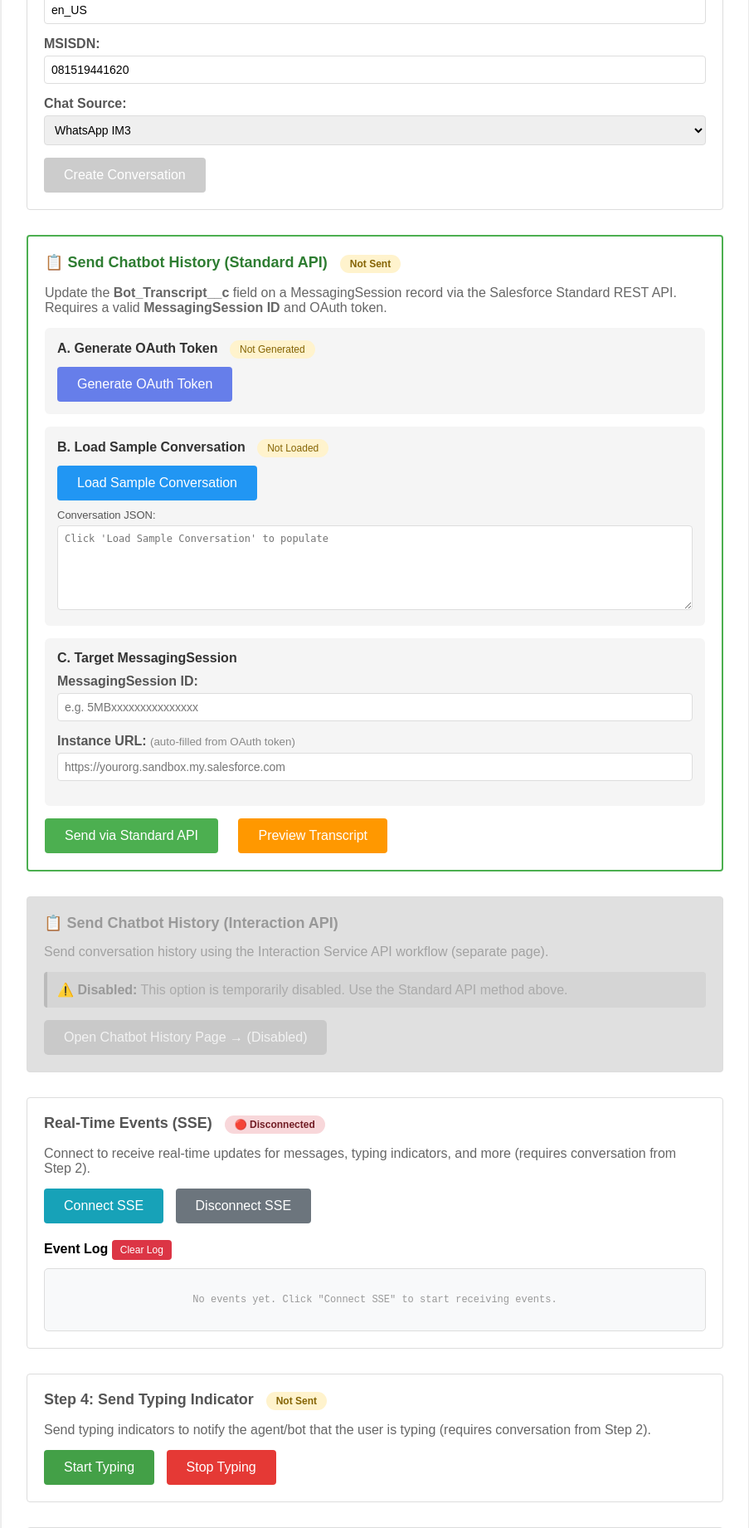
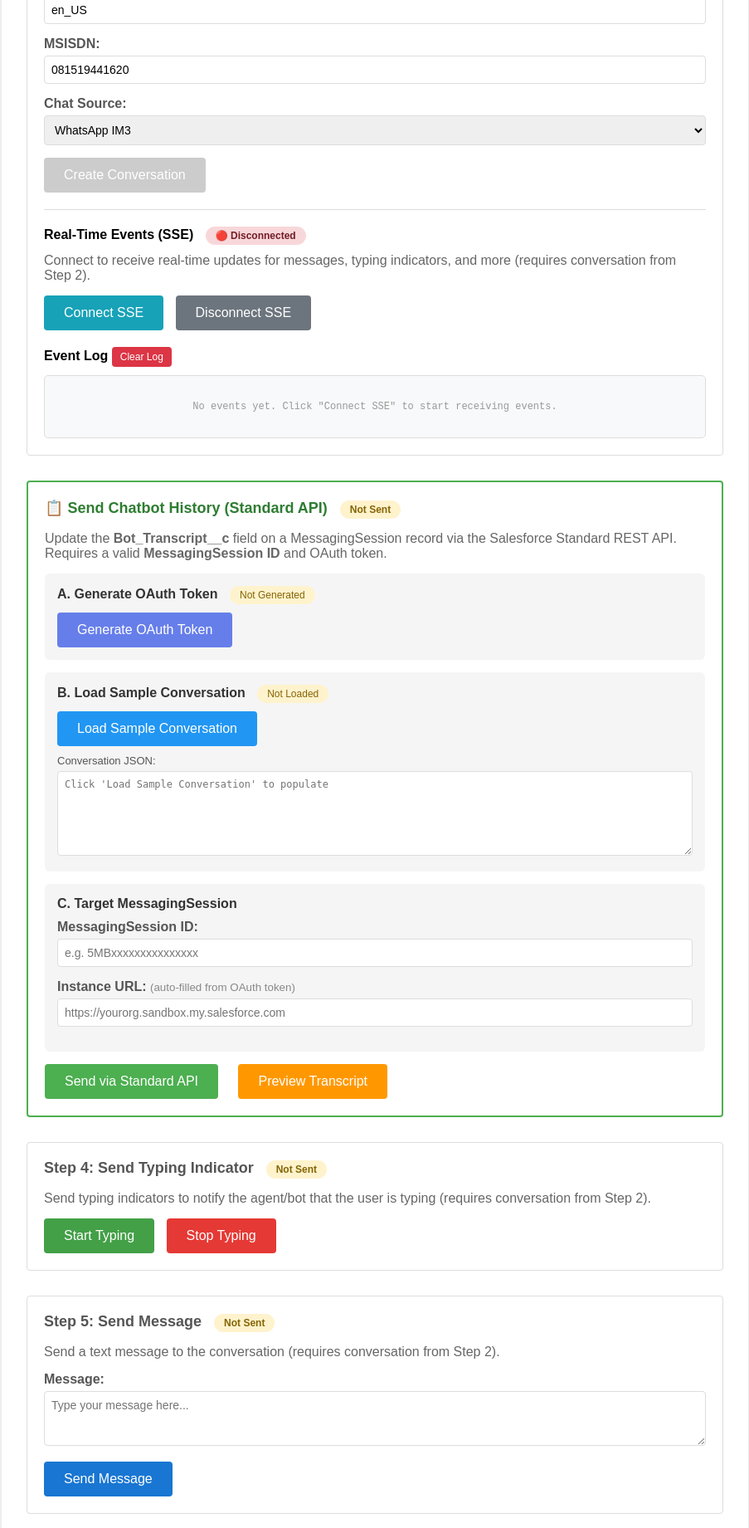
Before and after one commit to gokeel/salesforce-enhanced-chat-simulator, a Flask app: page / in a window 1280 px wide. Shown: the part 552-2393 px from the top of the page at 83% size, without its empty margins (188-1091 px from the left). Run offline with Flask 3, Linux system fonts and the light colour scheme.

Commit message:
Moved SSE to create conversation

```diff
--- a/templates/index.html
+++ b/templates/index.html
@@ -220,6 +220,31 @@
             <div id="response-conversation" class="response" style="display: none;">
                 <pre id="response-conversation-text"></pre>
             </div>
+
+            <!-- Real-Time Events (SSE) -->
+            <div style="margin-top: 20px; padding-top: 20px; border-top: 1px solid #ddd;">
+                <h3 style="font-size: 16px; margin-bottom: 10px;">Real-Time Events (SSE)
+                    <span id="sse-status" class="status error">🔴 Disconnected</span>
+                </h3>
+                <p style="margin-bottom: 15px; color: #666;">Connect to receive real-time updates for messages, typing
+                    indicators, and more (requires conversation from Step 2).</p>
+
+                <button id="btn-connect-sse" onclick="connectSSE()" disabled
+                    style="background-color: #17a2b8; margin-right: 10px;">Connect SSE</button>
+                <button id="btn-disconnect-sse" onclick="disconnectSSE()" disabled
+                    style="background-color: #6c757d;">Disconnect SSE</button>
+                <span id="loading-sse" class="loading">Connecting...</span>
+
+                <div style="margin-top: 20px;">
+                    <h3 style="font-size: 16px; margin-bottom: 10px;">Event Log <button onclick="clearEventLog()"
+                            style="padding: 5px 10px; font-size: 12px; background-color: #dc3545;">Clear Log</button></h3>
+                    <div id="event-log"
+                        style="max-height: 300px; overflow-y: auto; background: #f8f9fa; border: 1px solid #ddd; border-radius: 5px; padding: 10px; font-family: 'Courier New', monospace; font-size: 12px;">
+                        <div style="color: #999; text-align: center; padding: 20px;">No events yet. Click "Connect SSE" to
+                            start receiving events.</div>
+                    </div>
+                </div>
+            </div>
         </div>
 
         <!-- Send Chatbot History -->
@@ -298,50 +323,6 @@
 
             <div id="response-std" class="response" style="display: none; border-left-color: #4caf50;">
                 <pre id="response-std-text"></pre>
-            </div>
-        </div>
-
-        <!-- Open Chatbot History Page (Interaction API) - Disabled for now -->
-        <div class="section" style="background: #e0e0e0; color: #888;">
-            <h2 style="color: #999;">📋 Send Chatbot History (Interaction API)</h2>
-            <p style="margin-bottom: 15px; opacity: 0.7;">Send conversation history using the Interaction Service API
-                workflow (separate page).</p>
-
-            <div
-                style="margin-bottom: 15px; padding: 12px; background: rgba(0,0,0,0.05); border-left: 4px solid #bbb; border-radius: 4px;">
-                <strong style="color: #999;">⚠️ Disabled:</strong>
-                <span style="color: #aaa;"> This option is temporarily disabled. Use the Standard API method
-                    above.</span>
-            </div>
-
-            <span
-                style="display: inline-block; padding: 12px 24px; background: #bbb; color: white; border-radius: 5px; font-weight: 500; cursor: not-allowed; opacity: 0.6;">
-                Open Chatbot History Page → (Disabled)
-            </span>
-        </div>
-
-        <!-- Real-Time Events (SSE) -->
-        <div class="section">
-            <h2>Real-Time Events (SSE)
-                <span id="sse-status" class="status error">🔴 Disconnected</span>
-            </h2>
-            <p style="margin-bottom: 15px; color: #666;">Connect to receive real-time updates for messages, typing
-                indicators, and more (requires conversation from Step 2).</p>
-
-            <button id="btn-connect-sse" onclick="connectSSE()" disabled
-                style="background-color: #17a2b8; margin-right: 10px;">Connect SSE</button>
-            <button id="btn-disconnect-sse" onclick="disconnectSSE()" disabled
-                style="background-color: #6c757d;">Disconnect SSE</button>
-            <span id="loading-sse" class="loading">Connecting...</span>
-
-            <div style="margin-top: 20px;">
-                <h3 style="font-size: 16px; margin-bottom: 10px;">Event Log <button onclick="clearEventLog()"
-                        style="padding: 5px 10px; font-size: 12px; background-color: #dc3545;">Clear Log</button></h3>
-                <div id="event-log"
-                    style="max-height: 300px; overflow-y: auto; background: #f8f9fa; border: 1px solid #ddd; border-radius: 5px; padding: 10px; font-family: 'Courier New', monospace; font-size: 12px;">
-                    <div style="color: #999; text-align: center; padding: 20px;">No events yet. Click "Connect SSE" to
-                        start receiving events.</div>
-                </div>
             </div>
         </div>
 
@@ -599,8 +580,8 @@
                     // Enable conversation management buttons
                     document.getElementById('btn-close-conversation').disabled = false;
                     document.getElementById('btn-end-session').disabled = false;
-                    // Enable SSE connect button
-                    document.getElementById('btn-connect-sse').disabled = false;
+                    // Auto-connect SSE
+                    connectSSE();
                     // Enable Standard API send button if OAuth and conversation data ready
                     if (stdOauthToken && stdConversationData) {
                         document.getElementById('btn-std-send').disabled = false;
@@ -852,6 +833,8 @@
                     document.getElementById('btn-stop-typing').disabled = true;
                     document.getElementById('btn-send-message').disabled = true;
                     document.getElementById('btn-send-file').disabled = true;
+                    // Auto-disconnect SSE
+                    disconnectSSE();
                     // Keep management buttons disabled
                 } else {
                     status.className = 'status error';
```
